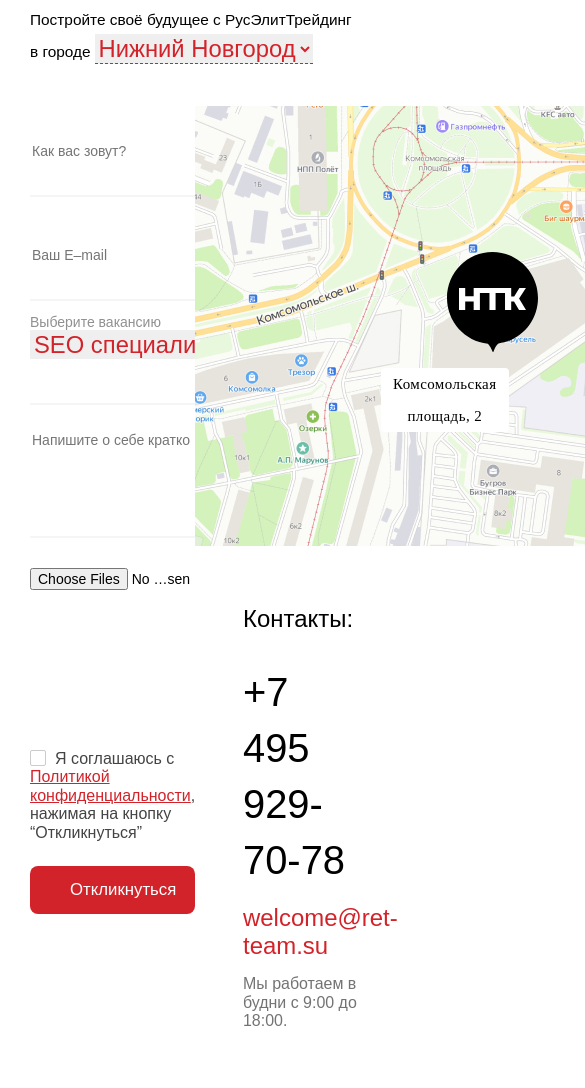
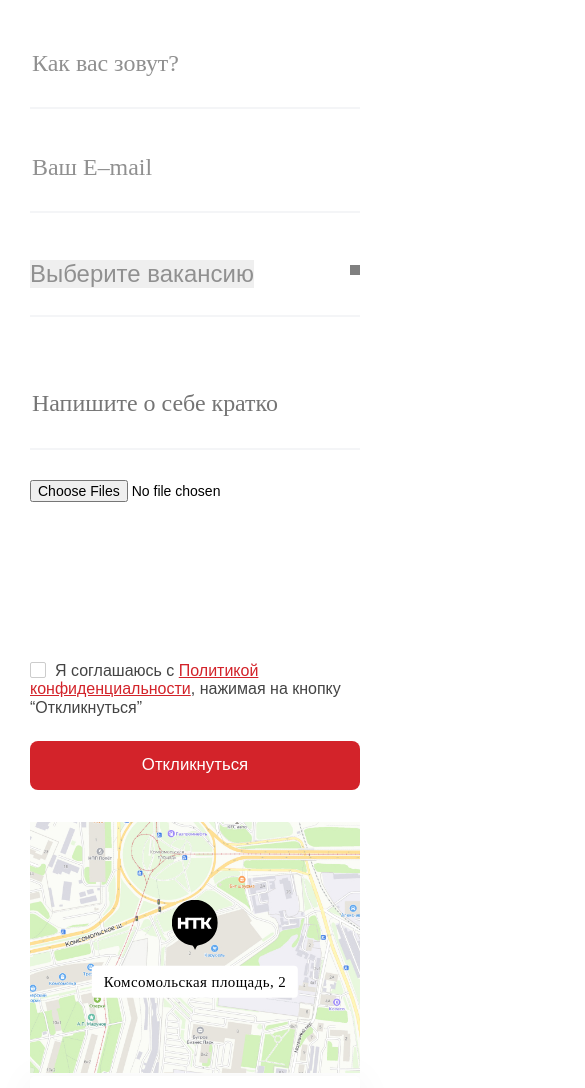
Before and after one commit to Evgeny-Mufteev/MediaNationTZ, a website: page app/index.html in a window 390 px wide. Shown: the part 147-1235 px from the top of the page, 585 px wide, since content can reach past the window. Before the commit the page ends 1177 px from the top, so only its background shows below. Drawn offline with Linux system fonts and the light colour scheme; files whose address does not match are found by name.

Commit message:
добавил адаптацию и правки

```diff
--- a/app/index.html
+++ b/app/index.html
@@ -4,7 +4,7 @@
   <meta charset="UTF-8">
   <meta http-equiv="X-UA-Compatible" content="IE=edge">
   <meta name="viewport" content="width=device-width, initial-scale=1.0">
-  <title>Document</title>
+  <title>Отправка резюме</title>
   <link rel="stylesheet" href="css/app.min.css">
 </head>
 <body>
@@ -12,6 +12,7 @@
   <section class="feedback">
     <div class="container">
 
+      <!-- Заголовок с выбором города -->
       <div class="block__title">
         <h2 class="title">Отправьте ваше резюме</h2>
 
@@ -26,10 +27,12 @@
           </select>
         </div>
       </div>
+      <!--END Заголовок с выбором города -->
 
       <div class="feedback__info">
         <div class="row">
 
+          <!-- Форма отправки -->
           <div class="feddback-form">
             <form action="/" class="feddback-form__left">
 
@@ -37,15 +40,18 @@
               <input class=" feedback__input" type="email" placeholder="Ваш E–mail" required/>
 
               <div class="select-profession">
-                <label class="label__form" for="country">Выберите вакансию</label>
+                <!-- <label class="label__form" for="country">Выберите вакансию</label> -->
 
+                <div class="select-wrap">
                   <select class="select form__select" name="country" id="country">
+                    <option class="select__option" value="">Выберите вакансию</option>
                     <option class="option" value="Moscow">Программист</option>
                     <option class="option" value="Krasnodar">Верстальщик</option>
                     <option class="option" value="Kazan">Аналитик</option>
-                  <option class="option" value="Nizhny Novgorod" selected>SEO специалист</option>
+                    <option class="option" value="Nizhny Novgorod">SEO специалист</option>
                     <option class="option" value="Kazan">Контент менеджер</option>
                   </select>
+                </div>
               </div>
 
               <textarea class="feedback message" placeholder="Напишите о себе кратко"></textarea>
@@ -60,13 +66,17 @@
 
             </form>
           </div>
+          <!--END Форма отправки -->
 
+          <!-- Карта и контакты -->
           <div class="feddback-info">
 
             <div class="map-container">
-              <img class="maps-container__image" src="images/dest/maps-yandex.jpg" alt="map-yandex" width="578px" height="440px">
-              <img class="maps-container__icon" src="images/dest/Geo.svg" alt="geolocation">
+              <img class="maps-container__image" src="images/dest/maps-yandex.jpg" alt="map-yandex"  height="440px">
+              <div class="maps-container__geo">
+                <img class="maps-container__icon" src="images/dest/Geo.svg" alt="geolocation" width="91" >
                 <span class="maps-container__adress">Комсомольская площадь, 2</span>
+              </div>
             </div>
 
             <div class="сontacts">
@@ -77,39 +87,19 @@
             </div>
 
           </div>
+          <!--END Карта и контакты -->
 
-        </div>
-      </div>
+        </div> <!--END row -->
+      </div> <!-- END feedback__info -->
 
-
-
-
-    </div>
+    </div> <!-- END container -->
   </section>
-
-
-
-
-
-
-
-
-
-
-
-
 
 <!-- Модальное оконо -->
     <div class="modal" data-modal="1">
       <!--   Svg иконка для закрытия окна  -->
-      <svg
-        class="modal__cross js-modal-close"
-        xmlns="http://www.w3.org/2000/svg"
-        viewBox="0 0 24 24"
-      >
-        <path
-          d="M23.954 21.03l-9.184-9.095 9.092-9.174-2.832-2.807-9.09 9.179-9.176-9.088-2.81 2.81 9.186 9.105-9.095 9.184 2.81 2.81 9.112-9.192 9.18 9.1z"
-        />
+      <svg class="modal__cross js-modal-close" xmlns="http://www.w3.org/2000/svg" viewBox="0 0 24 24">
+        <path d="M23.954 21.03l-9.184-9.095 9.092-9.174-2.832-2.807-9.09 9.179-9.176-9.088-2.81 2.81 9.186 9.105-9.095 9.184 2.81 2.81 9.112-9.192 9.18 9.1z" />
       </svg>
       <h3 class="modal__title">Политика конфиденциальности</h3>
       <br />
@@ -119,12 +109,12 @@
           <br />
           <p>
             Некоторые объекты, размещенные на сайте, являются интеллектуальной
-            собственностью компании "Mafia-Rekvizit". Использование таких
+            собственностью. Использование таких
             объектов установлено действующим законодательством РФ.
           </p>
           <p>
-            На сайте "Mafia-Rekvizit" имеются ссылки, позволяющие перейти на
-            другие сайты. Компания "Mafia-Rekvizit" не несет ответственности за
+            На сайте имеются ссылки, позволяющие перейти на
+            другие сайты. Компания не несет ответственности за
             сведения, публикуемые на этих сайтах и предоставляет ссылки на них
             только в целях обеспечения удобства для посетителей своего сайта.
           </p>
@@ -135,29 +125,29 @@
           <h4>Личные сведения и безопасность</h4>
           <br />
           <p>
-            Компания "Mafia-Rekvizit" гарантирует, что никакая полученная от Вас
+            Компания гарантирует, что никакая полученная от Вас
             информация никогда и ни при каких условиях не будет предоставлена
             третьим лицам, за исключением случаев, предусмотренных действующим
             законодательством Российской Федерации.
           </p>
           <p>
-            В определенных обстоятельствах компания "Mafia-Rekvizit" может
+            В определенных обстоятельствах компания может
             попросить Вас зарегистрироваться и предоставить личные сведения.
             Предоставленная информация используется исключительно в служебных
             целях, а также для предоставления доступа к специальной информации.
           </p>
           <p>
             Чтобы обеспечить Вас информацией определенного рода, компания
-            "Mafia-Rekvizit" с Вашего явного согласия может присылать на
+            с Вашего явного согласия может присылать на
             указанный при регистрации адрес электронный почты информационные
             сообщения. В любой момент Вы можете изменить тематику такой рассылки
             или отказаться от нее.
           </p>
           <p>
-            Как и многие другие сайты, "Mafia-Rekvizit" использует технологию
+            Как и многие другие сайты, использует технологию
             cookie, которая может быть использована для продвижения нашего
             продукта и измерения эффективности рекламы. Кроме того, с помощь
-            этой технологии "Mafia-Rekvizit" настраивается на работу лично с
+            этой технологии  настраивается на работу лично с
             Вами. В частности без этой технологии невозможна работа с
             авторизацией в панели управления.
           </p>
@@ -177,9 +167,6 @@
     <!-- Подложка под модальным окном -->
     <div class="overlay js-overlay-modal"></div>
     <!--END Модальное оконо -->
-
-
-
   <script src="JS/app.js"></script>
 </body>
 </html>
--- a/app/scss/main.scss
+++ b/app/scss/main.scss
@@ -74,13 +74,12 @@ text-align: left;
 margin-bottom: 8px;
 }
 
-.select-city {
-  margin-bottom: 40px;
+.feedback__info {
+  padding: 36px 0 75px;
 }
 
-
 .label__text {
-font-size: 1.1em;
+font-size: 1.14em;
 font-style: normal;
 font-weight: 400;
 line-height: 29px;
@@ -88,7 +87,21 @@ letter-spacing: 0px;
 text-align: left;
 }
 
+.select-wrap {
+  position: relative;
+  &::before {
+    content: '';
+    position: absolute;
+    top: 5px;
+    right: 40px;
+    width: 10px;
+    height: 10px;
+    background: gray;
+  }
+}
+
 .select {
+  // width: 100%;
   border: none;
   box-shadow: none;
   outline: none;
@@ -98,6 +111,7 @@ text-align: left;
   cursor: pointer;
   border-bottom: 1px dashed;
   font-size: 1.7em;
+
 }
 .option {
   color: #000;
@@ -117,16 +131,10 @@ text-align: left;
   display: flex;
   flex-direction: column;
   max-width: 614px;
-}
-
-.feddback-form__left::-webkit-input-placeholder {
-    color: #909090;
-    font-family: 'Montserrat';
+  padding-right: 20px;
 }
 
 /* изменение цвета  placeholder-а*/
-.feddback-form__left
-
 .feedback__input {
   height: 91px;
   margin-bottom: 13px;
@@ -134,21 +142,27 @@ text-align: left;
   outline: none;
   border: none;
   border-bottom: 2px solid #F4F5F7;
+  color: #000;
+  font-size: 1.71em;
+  &::-webkit-input-placeholder {
     color: #909090;
+    font-family: 'Montserrat';
   }
-
-.feedback__input:focus {
+  &:focus {
     border-bottom: 2px solid #D3232A;
+  }
 }
 
 .message {
+  font-family: 'Montserrat';
   height: 120px;
-  padding-top: 14px;
+  padding-top: 60px;
   padding-bottom: 14px;
   resize: none;
   border: none;
-  border-bottom: 2px solid #F4F5F7;
-
+  border-bottom: 2px solid #f4f5f7;
+  outline: 0;
+  font-size: 1.71em;
   &:focus {
     border: none;
     border-bottom: 2px solid #D3232A;
@@ -159,32 +173,19 @@ text-align: left;
   color: #909090;
   height: 91px;
   margin-bottom: 13px;
+  padding-top: 34px;
   border-bottom: 2px solid #F4F5F7;
 }
 
 .form__select {
   border: none;
-}
-
-#upload-btn {
-  font-family: Montserrat;
-  font-size: 16px;
-  font-style: normal;
-  font-weight: 500;
-  line-height: 20px;
-  letter-spacing: 0em;
-  text-align: left;
-  border: none;
-  background: none;
-  cursor: pointer;
+  color: #909090;
+  font-size: 1.71em;
+  appearance: none;
 }
 
 .file-selection {
     margin: 30px 0 128px;
-}
-
-.politics {
-    margin: 32px 0;
 }
 
 /* Checkbox */
@@ -205,9 +206,8 @@ text-align: left;
     font-size: 1rem;
     color: #444;
     cursor: pointer;
-}
 
-.checkbox__label:before {
+    &:before {
       content: "";
       display: block;
       width: 16px;
@@ -225,13 +225,13 @@ text-align: left;
       transition: background .1s linear, border .1s linear;
   }
 
-.checkbox__label:after {
+  &:after {
     content: "";
     display: block;
     width: 12px;
     height: 12px;
 
-    background: url("check.svg") no-repeat;
+    background: url("../images/dest/check.svg") no-repeat;
     background-size: 12px 12px;
     opacity: 0;
 
@@ -241,6 +241,8 @@ text-align: left;
     z-index: 2;
 
     transition: opacity .1s linear;
+  }
+
 }
 
 .checkbox__input:checked + .checkbox__label:before {
@@ -262,16 +264,14 @@ text-align: left;
     font-size: 1.2em;
     line-height: 32.4px;
     cursor: pointer;
+    &:focus {
+      background: #b91f24;
     }
-.btn:focus {
-  background: #b91f24;
 }
 
 
 /* Стили для подложки */
-
 .overlay {
-
   /* Скрываем подложку  */
   opacity: 0;
   visibility: hidden;
@@ -286,28 +286,19 @@ text-align: left;
   transition: .3s all;
 }
 
-
 /* Стили для модальных окон */
-
 .modal {
-
-  /* Скрываем окна  */
   opacity: 0;
   visibility: hidden;
-
-
-  /*  Установаем ширину окна  */
   width: 100%;
   max-width: 800px;
-
-  /*  Центрируем и задаем z-index */
   position: fixed;
   top: 50%;
   left: 50%;
   transform: translate(-50%, -50%);
-  z-index: 30; /* Должен быть выше чем у подложки*/
+  z-index: 30;
 
-  /*  Побочные стили   */
+
   box-shadow: 0 3px 10px -.5px rgba(0, 0, 0, .2);
   text-align: center;
   padding: 30px;
@@ -315,9 +306,6 @@ text-align: left;
   background-color: #fff;
   transition: 0.3s all;
 }
-
-
-/* Стили для активных классов подложки и окна */
 
 .modal.active,
 .overlay.active{
@@ -327,7 +315,6 @@ text-align: left;
 
 
 /* Стили для кнопки закрытия */
-
 .modal__cross {
   width: 15px;
   height: 15px;
@@ -349,12 +336,25 @@ text-align: left;
 
 .map-container {
   position: relative;
+  max-width: 579px;
+}
+
+.maps-container__image {
+  max-width: 100%;
+  height: auto;
+}
+
+.maps-container__geo {
+  position: absolute;
+  top: 50%;
+  left: 50%;
+  transform: translate(-50%,-50%);
+  display: flex;
+  flex-direction: column;
+  align-items: center;
 }
 
 .maps-container__adress {
-    position: absolute;
-    top: 262px;
-    left: 186px;
     background: #fff;
     padding: 0 12px;
     font-size: 1.07em;
@@ -363,18 +363,19 @@ text-align: left;
     border-radius: 4px;
     font-family: 'Montserrat';
     text-align: center;
+    white-space: nowrap;
 }
 
 .maps-container__icon {
-    position: absolute;
-    top: 146px;
-    left: 252px;
+    padding-bottom: 16px;
 }
 
 .сontacts {
     display: flex;
     flex-direction: column;
-    max-width: 548px;
+    max-width: 579px;
+    box-shadow: 0px 4px 40px 0px #0000000d;
+    border-radius: 5px;
 
 }
 
@@ -407,12 +408,8 @@ text-align: left;
     font-size: 1.14em;
     color: #737373;
     margin-left: 48px;
+    margin-bottom: 48px;
 }
-
-
-
-
-
 
  /* Адаптив */
 @media only screen and (max-width: 1279px) {
@@ -420,21 +417,128 @@ text-align: left;
 
 
 @media only screen and (max-width: 1023px) {
+
+  .contacts__phone {
+    font-size: 1.71em;
+  }
+
+  .feedback__input,
+  .form__select,
+  .message {
+    font-size: 1.71em;
+  }
+
 }
 
 @media only screen and (max-width: 767px) {
+
+  .title {
+    font-size: 2.0em;
+  }
+
+  .row {
+    flex-direction: column;
+    align-items: center;
+  }
+
+  .feddback-form,
+  .feddback-info {
+    width: 100%;
+  }
+
+  .feddback-form__left {
+    max-width: 100%;
+    padding-right: 0;
+  }
+
+  .select-wrap::before {
+    right: 0px;
+  }
+
+
+  .feddback-info {
+    width: 100%;
+    display: flex;
+    flex-direction: column;
+    align-items: center;
+  }
+
+  .сontacts {
+    width: 100%;
+  }
+
+  .btn {
+    margin-bottom: 32px;
+  }
+
 }
 
 @media only screen and (max-width: 641px) {
+
+  .maps-container__icon {
+    width: 46px;
+  }
+
+  .contacts__title {
+    font-size: 1.42em;
+    margin: 24px 0 16px 24px;
+  }
+
+  .contacts__phone {
+    font-size: 1.71em;
+    line-height: 0;
+    margin-left: 24px;
+  }
+
+  .contacts__email{
+    font-size: 1.42em;
+    margin-left: 24px;
+  }
+
+  .contacts__works-time {
+    font-size: 0.85em;
+    margin-left: 24px;
+  }
+
+  .modal {
+    width: 80%;
+  }
 }
 
 @media only screen and (max-width: 481px) {
+
+  .title {
+    font-size: 1.71em;
+    line-height: 33px;
+    white-space: nowrap;
   }
 
-@media only screen and (max-width: 320px) {
+  .contacts__title {
+    margin: 24px 0 16px 24px;
   }
 
+  .feedback.message {
+    overflow: hidden;
+  }
 
+}
 
+@media only screen and (max-width: 375px) {
+  .title {
+    font-size: 1.71em;
+    line-height: 33px;
+    white-space: normal;
+  }
+
+  .label__text {
+    font-size: 1.14em;
+    font-style: normal;
+    font-weight: 400;
+    line-height: 29px;
+    letter-spacing: 0;
+    text-align: left;
+  }
+
+}
 
  /* END Адаптив */
```
Also changed, not shown: app/css/app.min.css, app/images/dest/check.svg (added). Lines whose indentation alone changed are shown as unchanged.
